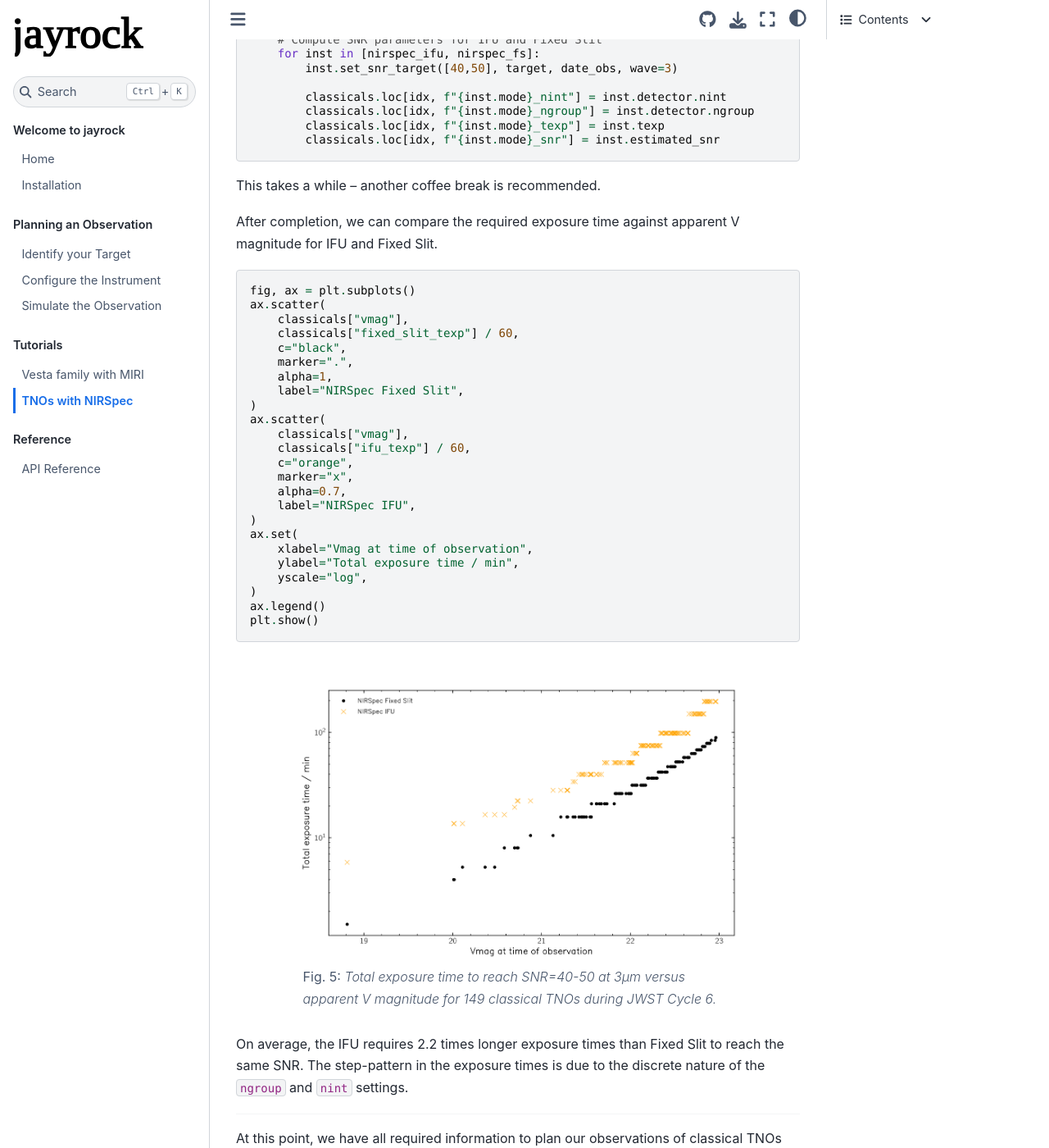
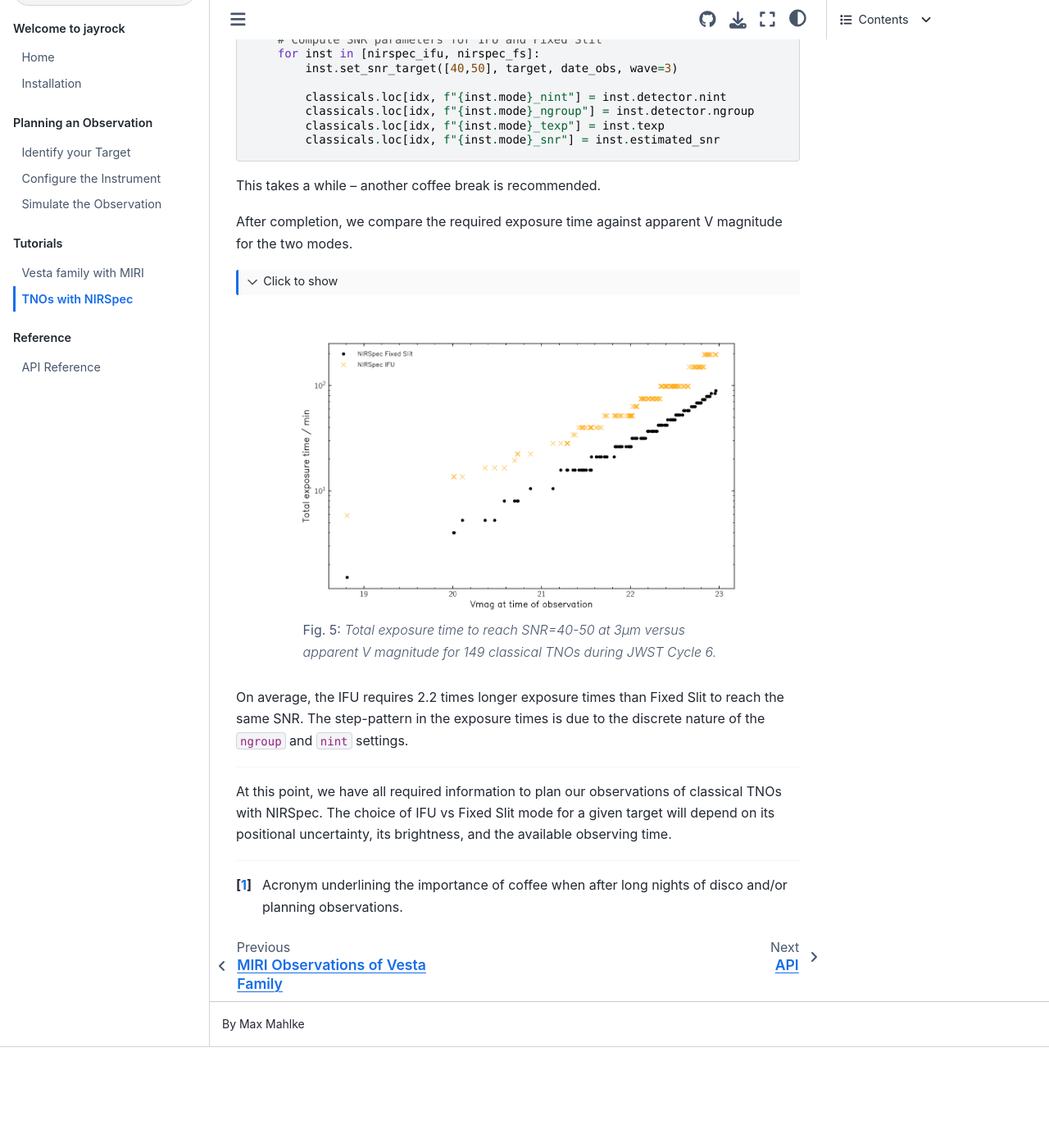
Before and after one commit to maxmahlke/jayrock, a Sphinx documentation site: the page built from docs/tno_nirspec.md, in a window 1280 px wide and 1400 px high, scrolled down 8559 px. Shown: the whole window at 82% size. Built offline with Sphinx 7.4.7 and the Sphinx Book theme 1.1.4, drawn with Linux system fonts in a browser that asks for light colours; after the commit the page ends 9836 px from its top, so only the background shows below that; some of the changed text lies outside the part shown.

Commit message:
Minor edits of TNO NIRSpec example

````diff
--- a/docs/tno_nirspec.md
+++ b/docs/tno_nirspec.md
@@ -200,7 +200,7 @@
 case, run the queries in smaller batches and combine the results.
 ```
 
-This loop ran for about 1.5h on my machine. Time for a coffee break.
+This loop ran for about 1.5h on my machine (~4s per target). Time for a coffee break.
 
 ### Distribution of ``n_days_vis``
 
@@ -225,7 +225,7 @@
 Name: n_days_vis, dtype: float64
 ```
 
-→ The minimum number of visible days is 99 days -- plenty of time. All
+The minimum number of visible days is 99 days -- plenty of time. All
 candidates pass this stage.
 
 ### Distribution of $\sigma_{\textrm{RA}}$ vs $\sigma_{\textrm{Dec}}$
@@ -320,7 +320,7 @@
 
 ## NIRSpec configuration
 
-NIRSpec offers two modes suited for our science case here: Fixed slit and IFU. Fixed Slit offers higher
+NIRSpec offers two modes suited for our science case here: Fixed Slit and IFU. Fixed Slit offers higher
 sensitivity at the price of higher overhead costs due to the required slit alignment, while the IFU is less
 sensitive but is more suited for targets with larger positional uncertainties due to its 3"x3" FoV.
 
@@ -454,8 +455,9 @@
 
 This takes a while -- another coffee break is recommended.
 
-After completion, we can compare the required exposure time against apparent V magnitude for IFU and Fixed Slit.
+After completion, we compare the required exposure time against apparent V magnitude for the two modes.
 
+:::{toggle}
 ```python
 fig, ax = plt.subplots()
 ax.scatter(
@@ -482,6 +484,7 @@
 ax.legend()
 plt.show()
 ```
+:::
 
 ```{figure} gfx/tno_nirspec_exptime_dark.png
   :class: only-dark
@@ -506,7 +509,7 @@
 ---
 
 At this point, we have all required information to plan our observations of classical TNOs with NIRSpec.
-The choice of IFU vs Fixed Slit will depend on the positional uncertainty of each target, its brightness,
+The choice of IFU vs Fixed Slit mode for a given target will depend on its positional uncertainty, its brightness,
 and the available observing time.
 
 
````
Also changed, not shown: other parts of docs/tno_nirspec.md (+7 -6 lines), docs/target.md (+2 -0 lines).
